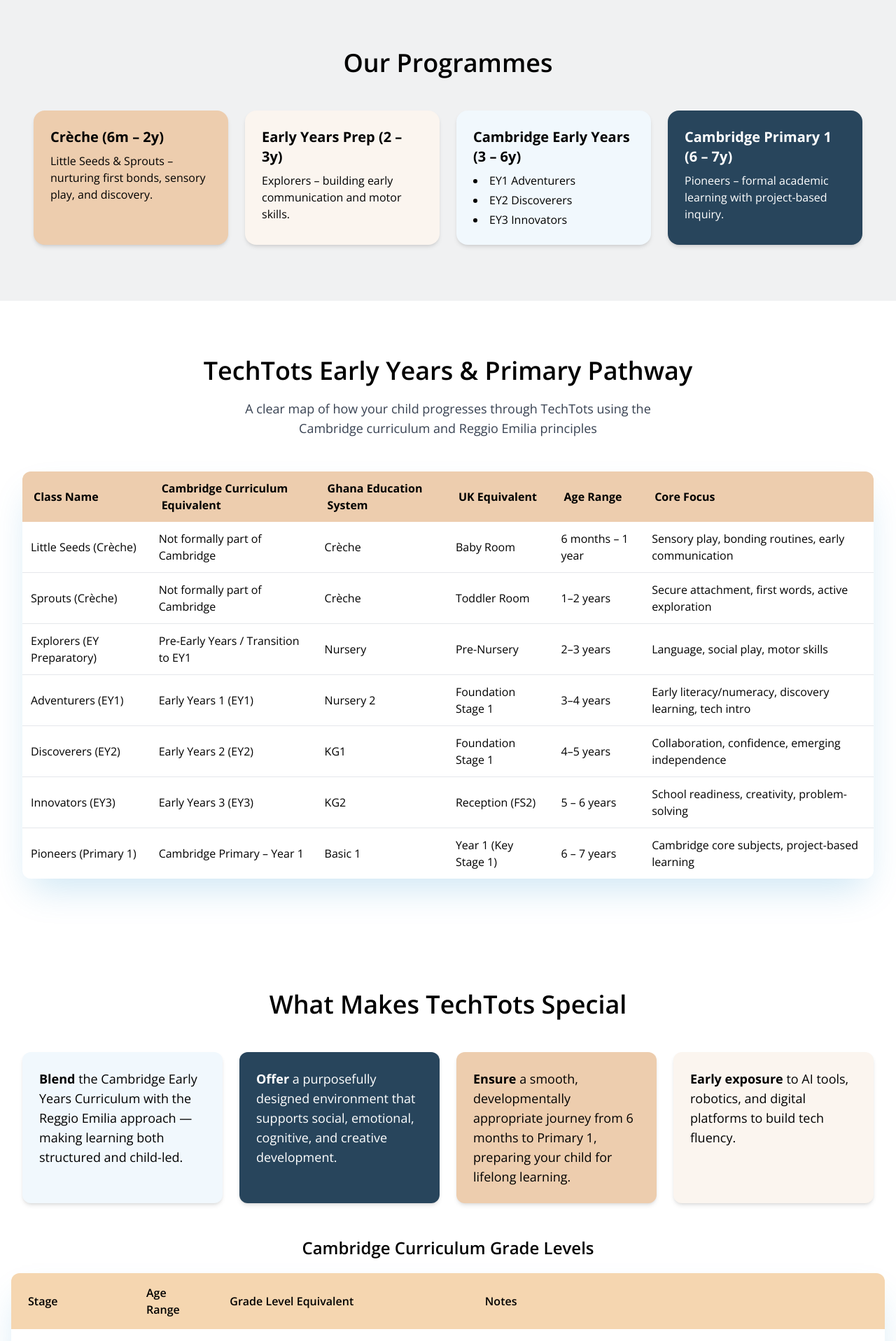
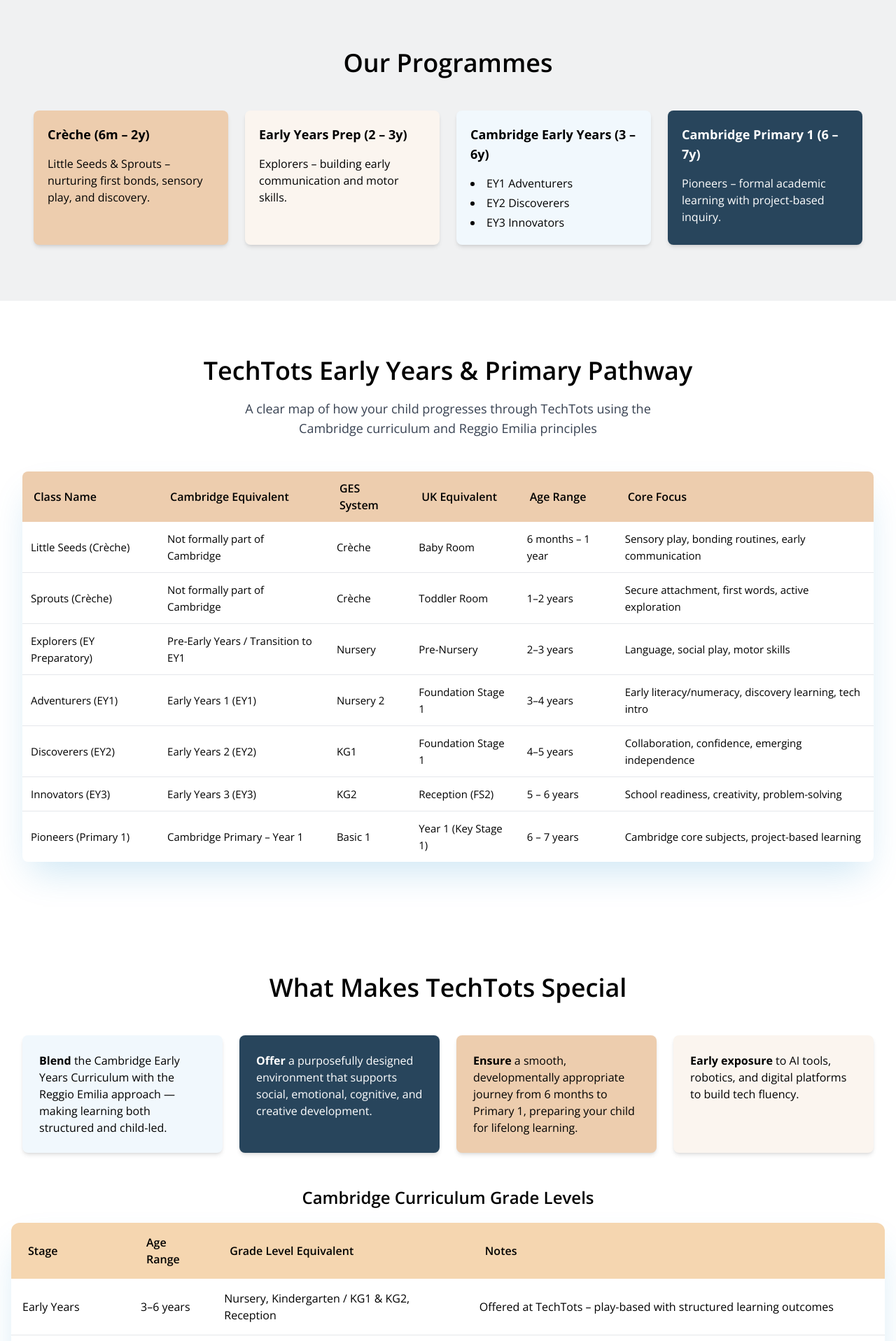
Before and after one commit to aurarich/techtots-web, a Next.js app: page /about in a window 1280 px wide. Shown: the part 1345-3262 px from the top of the page at 70% size. Built offline with nearby package versions, Linux system fonts and the light colour scheme.

Commit message:
merge for prod

```diff
--- a/next.config.js
+++ b/next.config.js
@@ -1,12 +1,12 @@
 /** @type {import('next').NextConfig} */
-const isProd = process.env.NODE_ENV === 'production';
+// const isProd = process.env.NODE_ENV === 'production';
 
 const nextConfig = {
   reactStrictMode: true,
   swcMinify: true,
-  trailingSlash: true,
-  output: isProd ? 'export' : undefined,
-  distDir: isProd ? 'techtots.edu.gh' : '.next',
+  // trailingSlash: true,
+  // output: isProd ? 'export' : undefined,
+  // distDir: isProd ? 'techtots.edu.gh' : '.next',
   images: {
     remotePatterns: [
       { hostname: "images.pexels.com" },
--- a/src/app/about/page.tsx
+++ b/src/app/about/page.tsx
@@ -2,6 +2,7 @@
 import { camBridge, roadmapData } from "../../data";
 import { SVGBlobCard } from "@/components/SVGBackground";
 import { Metadata } from "next";
+import Image from "next/image"
 
 
 export const metadata: Metadata = {
@@ -135,9 +136,11 @@
                 key={index}
                 className="relative flex flex-col justify-end h-96 overflow-hidden transition-all border rounded-2xl shadow-lg bg-white border-primary/10 group"
               >
-                <img
+                <Image
                   src={member.image}
                   fetchPriority="auto"
+                  width={100}
+                  height={100}
                   className="absolute inset-0 rounded-2xl object-cover w-full h-full transition-all duration-500 mix-blend-multiply group-hover:scale-110 group-hover:object-top"
                   alt={member.name}
                 />
@@ -177,10 +180,10 @@
           <div className="grid grid-cols-1 sm:grid-cols-2 lg:grid-cols-4 gap-6 px-4">
             {/* Crèche */}
             <div
-              className="shadow-md rounded-2xl p-6"
+              className="shadow-md rounded-lg p-5 space-y-4"
               style={{ background: "hsl(29.52deg 63.64% 80.59%)" }}
             >
-              <h3 className="text-xl font-bold mb-2">Crèche (6m – 2y)</h3>
+              <h3 className="text-lg font-bold">Crèche (6m – 2y)</h3>
               <p>
                 Little Seeds & Sprouts – nurturing first bonds, sensory play,
                 and discovery.
@@ -189,10 +192,10 @@
 
             {/* Early Years Prep */}
             <div
-              className="shadow-md rounded-2xl p-6"
+              className="shadow-md rounded-lg p-5 space-y-4"
               style={{ background: "#fbf5ef" }}
             >
-              <h3 className="text-xl font-bold mb-2">
+              <h3 className="text-lg font-bold mb-2">
                 Early Years Prep (2 – 3y)
               </h3>
               <p>Explorers – building early communication and motor skills.</p>
@@ -200,10 +203,10 @@
 
             {/* Cambridge Early Years */}
             <div
-              className="shadow-md rounded-2xl p-6"
+              className="shadow-md rounded-lg p-5 space-y-4"
               style={{ background: "#f1f8fd" }}
             >
-              <h3 className="text-xl font-bold mb-2">
+              <h3 className="text-lg font-bold mb-2">
                 Cambridge Early Years (3 – 6y)
               </h3>
               <ul className="list-disc list-inside space-y-1">
@@ -215,10 +218,10 @@
 
             {/* Cambridge Primary */}
             <div
-              className="shadow-md rounded-2xl p-6 text-white"
+              className="shadow-md rounded-lg p-5 space-y-4 text-white"
               style={{ background: "hsl(206.54deg 39.39% 25.88%)" }}
             >
-              <h3 className="text-xl font-bold mb-2">
+              <h3 className="text-lg font-bold">
                 Cambridge Primary 1 (6 – 7y)
               </h3>
               <p>
@@ -241,31 +244,31 @@
               the Cambridge curriculum and Reggio Emilia principles
             </p>
           </div>
-          <div className="overflow-x-auto rounded-xl shadow-2xl shadow-secondary-dark/20">
+          <div className="overflow-x-auto rounded-lg shadow-2xl shadow-secondary-dark/20">
             <table className="min-w-full text-sm md:text-base text-left">
               <thead>
-                <tr className="bg-beige">
-                  <th className="px-4 py-3 font-bold">Class Name</th>
-                  <th className="px-4 py-3 font-bold">
-                    Cambridge Curriculum Equivalent
+                <tr className="bg-beige space-x-4">
+                  <th className="px-4 py-3 font-semibold">Class Name</th>
+                  <th className="px-4 py-3 font-semibold">
+                    Cambridge Equivalent
                   </th>
-                  <th className="px-4 py-3 font-bold">
-                    Ghana Education System
+                  <th className="px-4 py-3 font-semibold">
+                    GES System
                   </th>
-                  <th className="px-4 py-3 font-bold">UK Equivalent</th>
-                  <th className="px-4 py-3 font-bold">Age Range</th>
-                  <th className="px-4 py-3 font-bold">Core Focus</th>
+                  <th className="px-4 py-3 font-semibold">UK Equivalent</th>
+                  <th className="px-4 py-3 font-semibold">Age Range</th>
+                  <th className="px-4 py-3 font-semibold">Core Focus</th>
                 </tr>
               </thead>
               <tbody className="divide-y divide-gray-200">
                 {roadmapData.map((row, idx) => (
                   <tr key={row.className} className="hover:bg-primary/5">
-                    <td className="p-3">{row.className}</td>
-                    <td className="p-3">{row.cambridge}</td>
-                    <td className="p-3">{row.ghana}</td>
-                    <td className="p-3">{row.uk}</td>
-                    <td className="p-3">{row.age}</td>
-                    <td className="p-3">{row.focus}</td>
+                    <td className="p-3 text-[15px]">{row.className}</td>
+                    <td className="p-3 text-[15px]">{row.cambridge}</td>
+                    <td className="p-3 text-[15px]">{row.ghana}</td>
+                    <td className="p-3 text-[15px]">{row.uk}</td>
+                    <td className="p-3 text-[15px]">{row.age}</td>
+                    <td className="p-3 text-[15px]">{row.focus}</td>
                   </tr>
                 ))}
               </tbody>
@@ -288,10 +291,10 @@
             <div className="grid grid-cols-1 sm:grid-cols-2 lg:grid-cols-4 gap-6">
               {/* Item 1 */}
               <div
-                className="p-6 rounded-xl shadow-md"
+                className="p-6 rounded-lg shadow-md"
                 style={{ background: "#f1f8fd" }}
               >
-                <p className="text-base md:text-lg">
+                <p>
                   <strong>Blend</strong> the Cambridge Early Years Curriculum
                   with the Reggio Emilia approach — making learning both
                   structured and child-led.
@@ -300,10 +303,10 @@
 
               {/* Item 2 */}
               <div
-                className="p-6 rounded-xl shadow-md text-white"
+                className="p-6 rounded-lg shadow-md text-white"
                 style={{ background: "hsl(206.54deg 39.39% 25.88%)" }}
               >
-                <p className="text-base md:text-lg">
+                <p className="">
                   <strong>Offer</strong> a purposefully designed environment
                   that supports social, emotional, cognitive, and creative
                   development.
@@ -312,10 +315,10 @@
 
               {/* Item 3 */}
               <div
-                className="p-6 rounded-xl shadow-md"
+                className="p-6 rounded-lg shadow-md"
                 style={{ background: "hsl(29.52deg 63.64% 80.59%)" }}
               >
-                <p className="text-base md:text-lg">
+                <p className="">
                   <strong>Ensure</strong> a smooth, developmentally appropriate
                   journey from 6 months to Primary 1, preparing your child for
                   lifelong learning.
@@ -324,10 +327,10 @@
 
               {/* Item 4 */}
               <div
-                className="p-6 rounded-xl shadow-md text-black"
+                className="p-6 rounded-lg shadow-md text-black"
                 style={{ background: "#fbf5ef" }}
               >
-                <p className="text-base md:text-lg">
+                <p className="">
                   <strong>Early exposure</strong> to AI tools, robotics, and
                   digital platforms to build tech fluency.
                 </p>
```
Also changed, not shown: src/app/weekend/booking/form.tsx (added).
